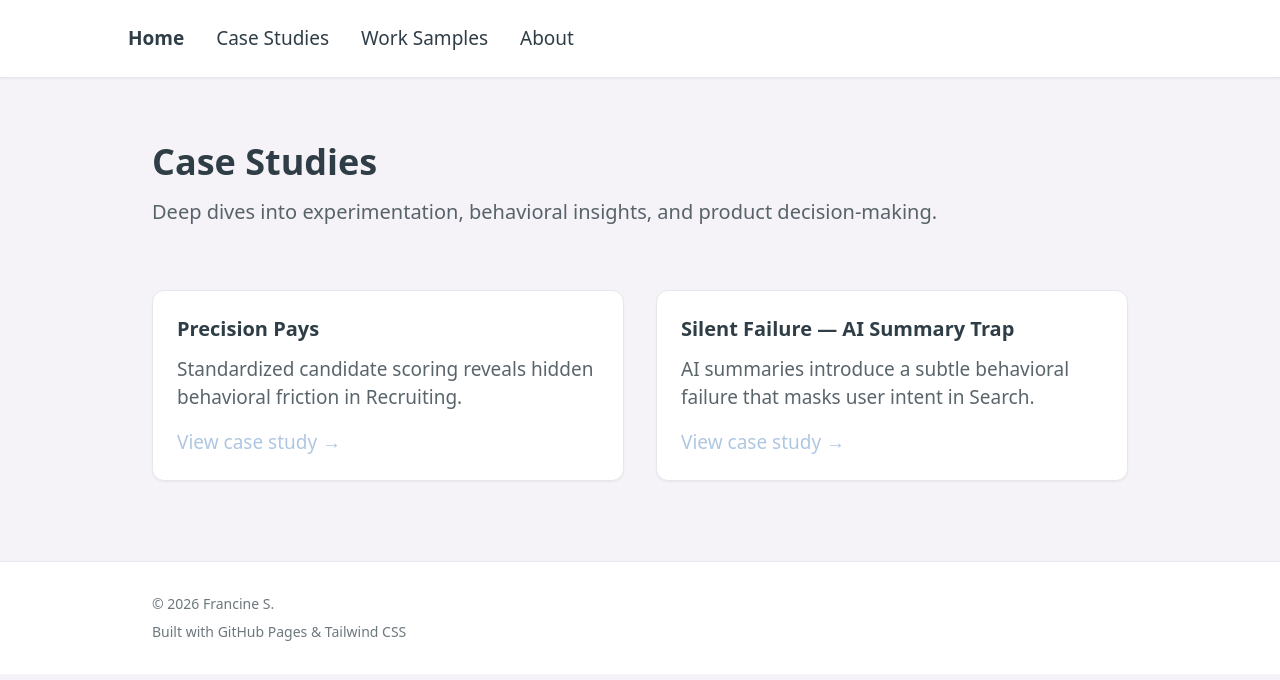
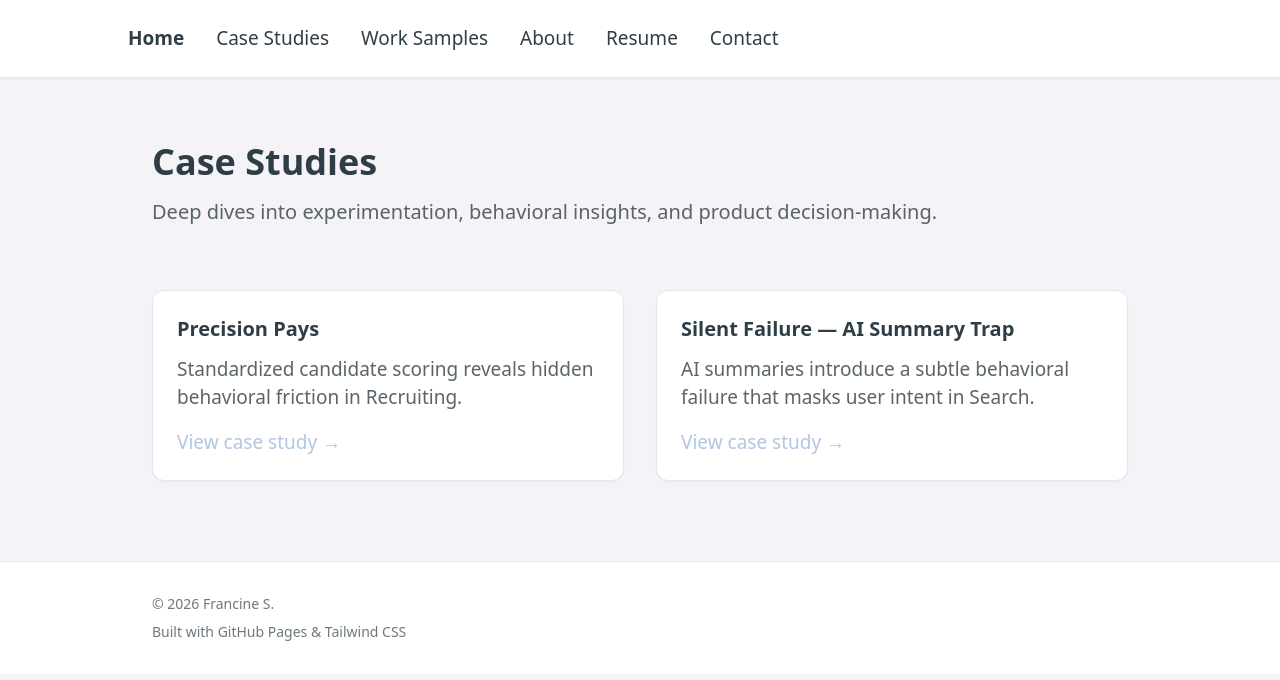
Before and after one commit to francine-i-stephens/francine-portfolio, a Jekyll site: the page case-studies/index.html, which Jekyll copies as it is, in a window 1280 px wide. Shown: the top 680 px of the page. Built offline with Jekyll 4.4.1, drawn with Linux system fonts in a browser that asks for light colours; nearby versions of some CDN libraries.

Commit message:
Update index.html

```diff
--- a/case-studies/index.html
+++ b/case-studies/index.html
@@ -30,6 +30,8 @@
     <a href="index.html" class="hover:text-blueSoft">Case Studies</a>
     <a href="../work-samples/index.html" class="hover:text-blueSoft">Work Samples</a>
     <a href="../about.html" class="hover:text-blueSoft">About</a>
+    <a href="../resume.html" class="hover:text-blueSoft">Resume</a>
+    <a href="../contact.html" class="hover:text-blueSoft">Contact</a>
   </div>
 </nav>
 
```
